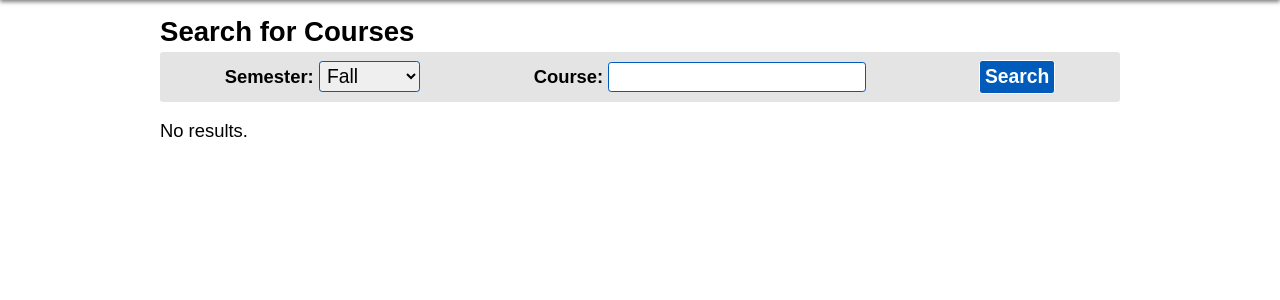
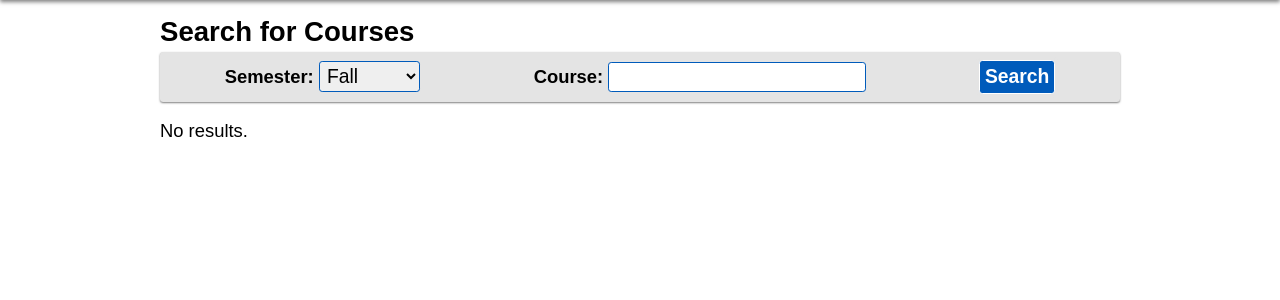
Before and after one commit to StephenOrJames/ubutils, a Flask app: page /calendar-generator in a window 1280 px wide. Shown: the part 60-360 px from the top of the page. Run offline with Flask 2, Linux system fonts and the light colour scheme.

Commit message:
Add slight box-shadow to form

```diff
--- a/static/calendar_generator.css
+++ b/static/calendar_generator.css
@@ -79,6 +79,7 @@ select {
 form {
   background-color: #e4e4e4;
   border-radius: .2rem;
+  box-shadow: 0 1px 2px rgba(0, 0, 0, .5);
   display: flex;
   flex-direction: column;
   font-weight: bold;
```
